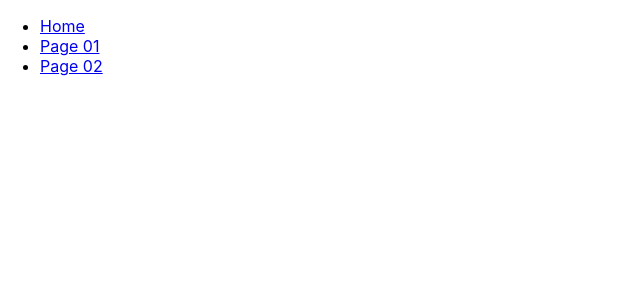
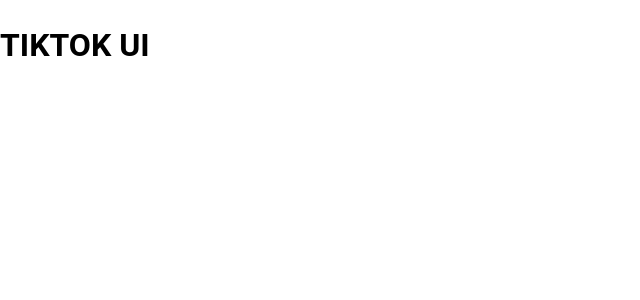
Before and after one commit to LyHoaiLam/Tiktok-UI, a React (Create React App) app: page / in a window 1280 px wide. Shown: the top 300 px of the page, without its empty margins (0-640 px from the left). Built offline with nearby package versions, Linux system fonts and the light colour scheme.

Commit message:
scss Libary

```diff
--- a/package.json
+++ b/package.json
@@ -7,11 +7,13 @@
     "@testing-library/react": "^13.4.0",
     "@testing-library/user-event": "^13.5.0",
     "customize-cra": "^1.0.0",
+    "normalize.css": "^8.0.1",
     "react": "^18.3.1",
     "react-app-rewired": "^2.2.1",
     "react-dom": "^18.3.1",
     "react-router-dom": "^6.25.0",
     "react-scripts": "5.0.1",
+    "save": "^2.9.0",
     "web-vitals": "^2.1.4"
   },
   "scripts": {
@@ -39,6 +41,7 @@
     ]
   },
   "devDependencies": {
-    "babel-plugin-module-resolver": "^5.0.2"
+    "babel-plugin-module-resolver": "^5.0.2",
+    "sass": "^1.77.8"
   }
 }
--- a/src/App.js
+++ b/src/App.js
@@ -1,30 +1,13 @@
 import logo from './logo.svg';
 import './App.css';
 import { Link, Route, Routes } from 'react-router-dom';
-import Page01 from './Pages/Page01';
-import Page02 from './Pages/Page02';
+
 function App() {
-  return (
-    <div>
-      <ul>
-        <li>
-          <Link to="/">Home</Link>
-        </li>
-        <li>
-          <Link to="/page01">Page 01</Link>
-        </li>
-        <li>
-          <Link to="/page02">Page 02</Link>
-        </li>
-      </ul>
-
-      <Routes>
-        <Route path="/"></Route>
-        <Route path="/page01" element={<Page01 />}></Route>
-        <Route path="/page02" element={<Page02 />}></Route>
-      </Routes>
-    </div>
-  );
+    return (
+        <div>
+            <h1>TIKTOK UI</h1>
+        </div>
+    );
 }
 
 export default App;
--- /dev/null
+++ b/src/Components/GlobalStyles/GlobalStyle.scss
@@ -0,0 +1,23 @@
+@import 'normalize.css';
+// @import url('https://fonts.googleapis.com/css2?family=Montserrat:ital,wght@0,100..900;1,100..900&display=swap');
+@import url('https://fonts.googleapis.com/css2?family=Roboto:wght@0,100..900;1,100..900&display=swap');
+
+:root {
+    --primary: #fe2c55;
+}
+
+html {
+    font-size: 62.5%;
+}
+
+body {
+    font-family: 'Roboto', sans-serif;
+    font-size: 1.6rem;
+    line-height: 1.5;
+    text-rendering: optimizeSpeed;
+
+    // font-family: 'Montserrat', sans-serif;
+    // font-optical-sizing: auto;
+    // font-weight: weight;
+    // font-style: normal;
+}
--- /dev/null
+++ b/src/Components/GlobalStyles/index.js
@@ -0,0 +1,7 @@
+import './GlobalStyle.scss';
+
+function GlobalStyle({ children }) {
+    return children;
+}
+
+export default GlobalStyle;
--- a/src/Pages/Page01.js
+++ /dev/null
@@ -1,7 +0,0 @@
-function Page01() {
-    return (
-        <div>Page 01</div>
-    );
-}
-
-export default Page01;
--- a/src/Pages/Page02.js
+++ /dev/null
@@ -1,7 +0,0 @@
-function Page02() {
-    return (
-        <div>Page 02</div>
-    );
-}
-
-export default Page02;
--- a/src/index.js
+++ b/src/index.js
@@ -3,18 +3,20 @@
 import './index.css';
 // import App from './App';
 import App from '~/App';
+import GlobalStyle from '~/Components/GlobalStyles/';
 
 import reportWebVitals from './reportWebVitals';
 import { BrowserRouter } from 'react-router-dom';
 
 const root = ReactDOM.createRoot(document.getElementById('root'));
 root.render(
-  <BrowserRouter>
-    <App />
-    {/* <React.StrictMode>
+    <BrowserRouter>
+        <GlobalStyle>
+            <App />
+        </GlobalStyle>
+        {/* <React.StrictMode>
     </React.StrictMode> */}
-  </BrowserRouter>
-
+    </BrowserRouter>,
 );
 
 // If you want to start measuring performance in your app, pass a function
```
Also changed, not shown: 1 other file (tests, documents, lock files or other folders).
